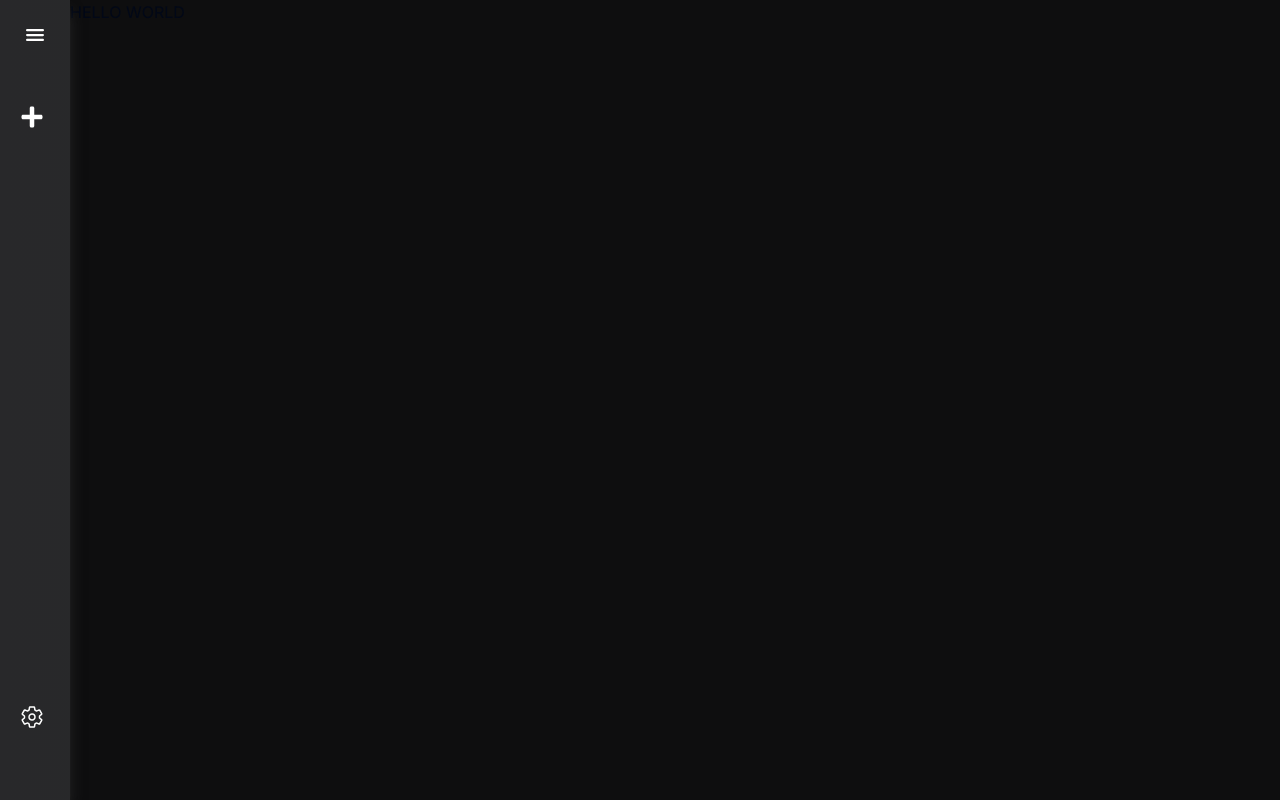
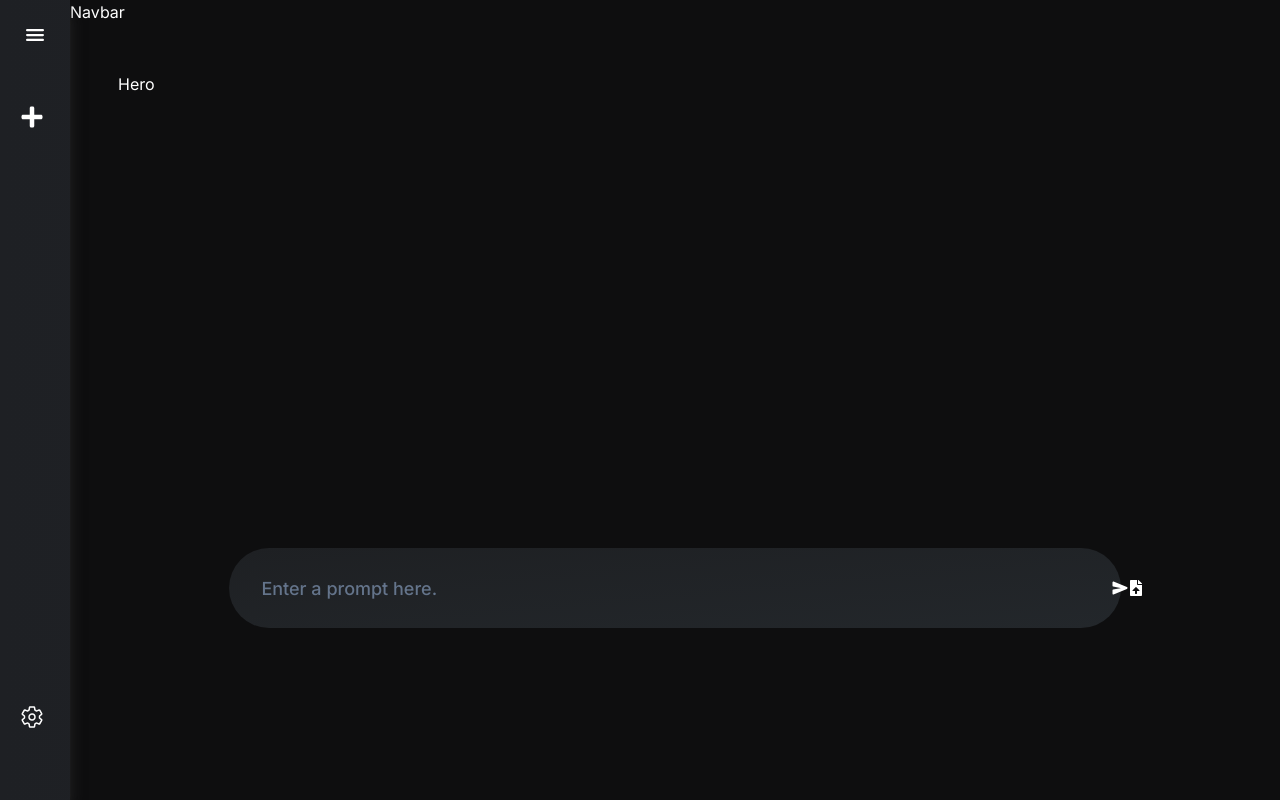
Before and after one commit to Prajwal-ak-0/rag-gpt, a Next.js app: page /home in a window 1280 px wide. Built offline with nearby package versions, Linux system fonts and the light colour scheme.

Commit message:
feat: Add Navbar, Hero, and BottomInput components to home page
The code changes add the Navbar, Hero, and BottomInput components to the home page. This enhances the user interface by providing a navigation bar, a hero section, and a bottom input section.

```diff
--- a/app/home/page.tsx
+++ b/app/home/page.tsx
@@ -2,6 +2,9 @@
 import Sidebar from "@/components/sidebar/Index";
 import React from "react";
 import useSidebar from "@/hooks/useSideBar";
+import Navbar from "@/components/Navbar";
+import Hero from "@/components/Hero";
+import BottomInput from "@/components/BottomInput";
 
 const HomePage = () => {
   const { isOpen } = useSidebar();
@@ -9,10 +12,16 @@ const HomePage = () => {
   return (
     <div className="flex">
       <Sidebar />
-      <div className={isOpen ? "ml-[280px] bg-[#0e0e0f] w-full min-h-screen" : "ml-[70px] bg-[#0e0e0f] w-full min-h-screen "}>
-        <h1>
-          HELLO WORLD
-        </h1>
+      <div
+        className={
+          isOpen
+            ? "ml-[280px] bg-[#0e0e0f] w-full min-h-screen text-white flex flex-col gap-y-2"
+            : "ml-[70px] bg-[#0e0e0f] w-full min-h-screen text-white flex flex-col gap-y-2"
+        }
+      >
+        <Navbar />
+        <Hero />
+        <BottomInput />
       </div>
     </div>
   );
--- /dev/null
+++ b/components/BottomInput.tsx
@@ -0,0 +1,17 @@
+import React from 'react'
+import { Input } from "@/components/ui/input";
+import { IoSend } from "react-icons/io5";
+import { FaFileUpload } from "react-icons/fa";
+
+const BottomInput = () => {
+  return (
+    <div className='h-24 mx-12 rounded-xl'>
+      <Input placeholder='Enter a prompt here.' >
+        <IoSend className='text-[#fff]' />
+        <FaFileUpload className='text-[#fff]' />
+      </Input>
+    </div>
+  )
+}
+
+export default BottomInput
--- /dev/null
+++ b/components/Hero.tsx
@@ -0,0 +1,11 @@
+import React from 'react'
+
+const Hero = () => {
+  return (
+    <div className='h-[460px] mx-12 rounded-xl'>
+      Hero
+    </div>
+  )
+}
+
+export default Hero
--- /dev/null
+++ b/components/Navbar.tsx
@@ -0,0 +1,11 @@
+import React from 'react'
+
+const Navbar = () => {
+  return (
+    <div className='h-16'>
+      Navbar
+    </div>
+  )
+}
+
+export default Navbar
--- a/components/sidebar/ClosedSidebar.tsx
+++ b/components/sidebar/ClosedSidebar.tsx
@@ -12,7 +12,7 @@ const ClosedSidebar = () => {
   const { isOpen, toggle } = useSidebar();
 
   return (
-    <div className="fixed w-[70px] bg-[#303030]/60 shadow-lg shadow-[#303030] flex flex-col justify-between h-screen">
+    <div className="fixed w-[70px] shadow-lg shadow-[#303030] flex flex-col justify-between h-screen">
       <div className="">
         <Hint label="Expand Menu" side="right" asChild>
           <div
--- a/components/sidebar/OpenedSidebar.tsx
+++ b/components/sidebar/OpenedSidebar.tsx
@@ -12,7 +12,7 @@ const OpenedSidebar = () => {
   const { isOpen, toggle } = useSidebar();
 
   return (
-    <div className="fixed h-screen w-[280px] bg-[#303030]/60 shadow-lg shadow-[#303030] flex flex-col justify-between">
+    <div className="fixed h-screen w-[280px] bg- shadow-lg shadow-[#303030] flex flex-col justify-between">
       <div>
         <Hint label="Collapse Menu" side="right" asChild>
           <div
--- a/components/ui/input.tsx
+++ b/components/ui/input.tsx
@@ -1,25 +1,30 @@
-import * as React from "react"
+import * as React from "react";
 
-import { cn } from "@/lib/utils"
+import { cn } from "@/lib/utils";
 
 export interface InputProps
   extends React.InputHTMLAttributes<HTMLInputElement> {}
 
 const Input = React.forwardRef<HTMLInputElement, InputProps>(
-  ({ className, type, ...props }, ref) => {
+  ({ className, type, children, ...props }, ref) => {
     return (
+      <div className="relative">
         <input
           type={type}
           className={cn(
-          "flex h-10 w-full rounded-md border border-input bg-background px-3 py-2 text-sm ring-offset-background file:border-0 file:bg-transparent file:text-sm file:font-medium placeholder:text-muted-foreground focus-visible:outline-none focus-visible:ring-2 focus-visible:ring-ring focus-visible:ring-offset-2 disabled:cursor-not-allowed disabled:opacity-50",
+            "flex h-20 my-2 px-8 w-[80%] mx-auto rounded-full focus:outline-none  py-2 text-lg bg-gradient-to-br from-[#1e2023] to-[#23272b]  file:bg-transparent file:text-md file:font-medium placeholder:text-muted-foreground placeholder:font-medium placeholder:text-lg disabled:cursor-not-allowed disabled:opacity-50",
             className
           )}
           ref={ref}
           {...props}
         />
-    )
+        <div className="absolute right-20 top-0 h-full flex items-center pr-2">
+          {children}
+        </div>
+      </div>
+    );
   }
-)
-Input.displayName = "Input"
+);
+Input.displayName = "Input";
 
-export { Input }
+export { Input };
```
Lines whose indentation alone changed are shown as unchanged.
